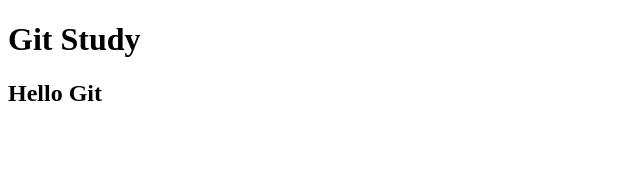
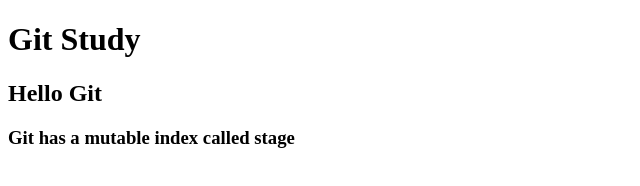
Before and after one commit to weily22/learngit, a plain HTML site: page index.html in a window 1280 px wide. Shown: the whole page, without its empty margins (0-640 px from the left). Drawn offline with Linux system fonts and the light colour scheme.

Commit message:
'understand_how_stage_works'

```diff
--- a/index.html
+++ b/index.html
@@ -7,5 +7,6 @@
 <body>
   <h1>Git Study</h1>
   <h2>Hello Git</h2>
+  <h3>Git has a mutable index called stage</h3>
 </body>
 </html>
```
Also changed, not shown: LICENSE.txt (added).
